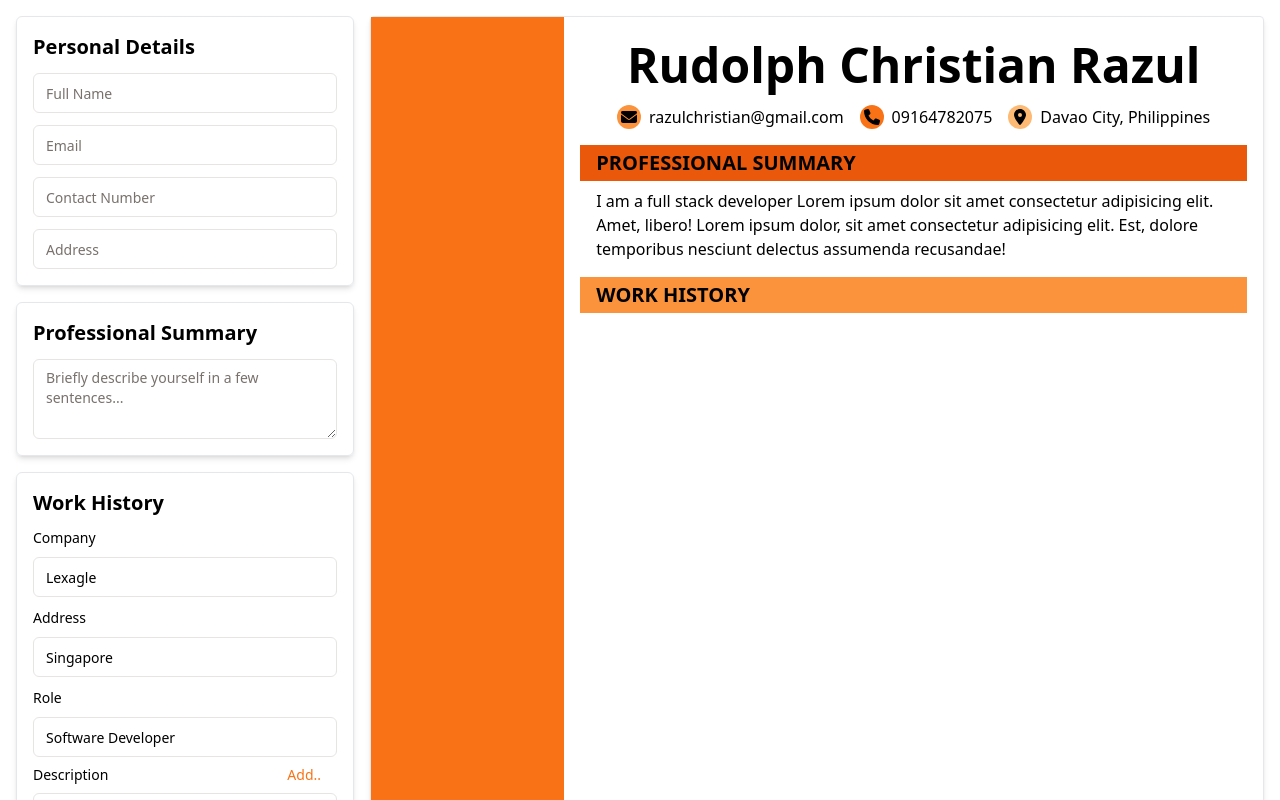
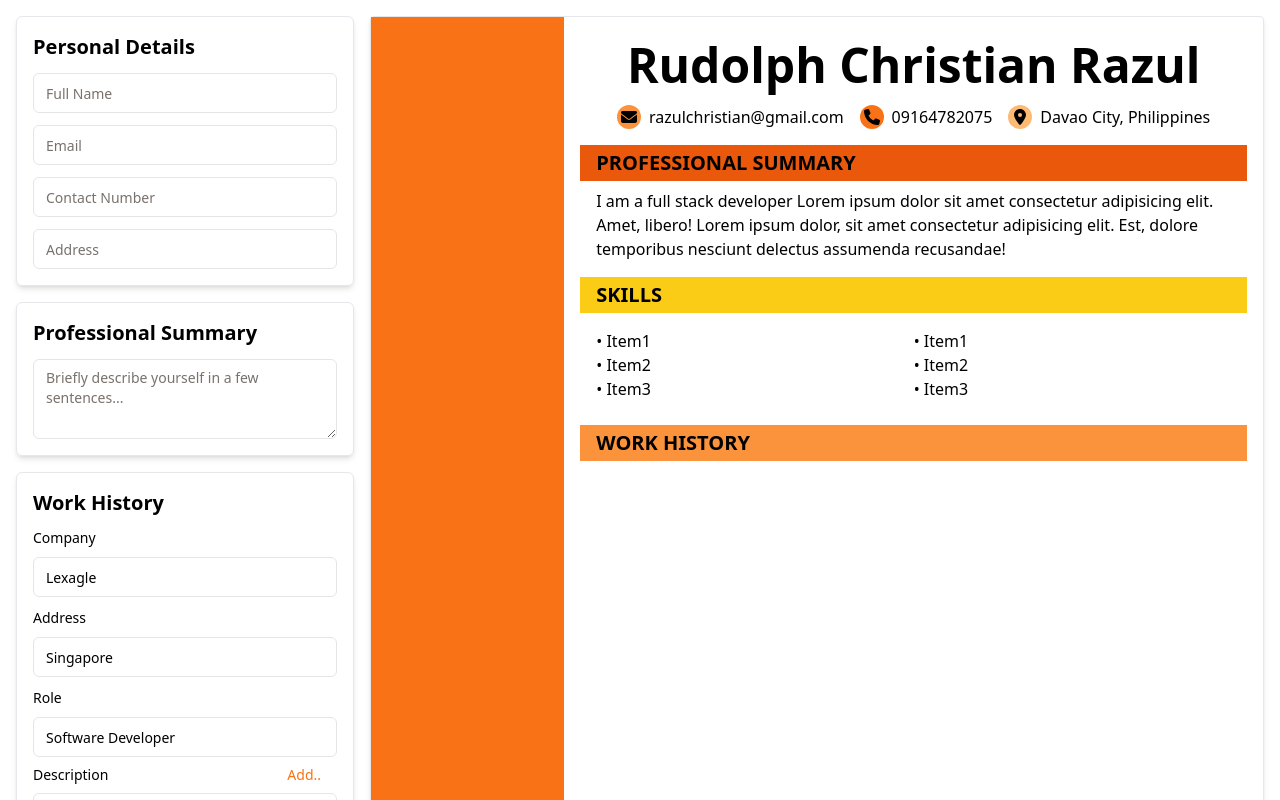
Before and after one commit to christianrazul/cv-architect, a React (Vite) app: page / in a window 1280 px wide. Shown: the top 800 px of the page. Built offline with nearby package versions, Linux system fonts and the light colour scheme.

Commit message:
Add Skills component to Resume.tsx and update styling

```diff
--- a/src/components/Resume.tsx
+++ b/src/components/Resume.tsx
@@ -1,6 +1,7 @@
 import Summary from "./Summary";
 import Header, { HeaderInfo } from "./Header";
 import WorkHistory from "./WorkHistory";
+import Skills from "./Skills";
 
 interface ResumeProps {
   header: HeaderInfo;
@@ -20,6 +21,7 @@ const Resume = ({ header, summary, workHistory }: ResumeProps) => {
           address={header.address}
         />
         <Summary summary={summary} />
+        <Skills />
         <WorkHistory workHistory={[...workHistory]} />
       </div>
     </div>
--- /dev/null
+++ b/src/components/Skills.tsx
@@ -0,0 +1,21 @@
+const Skills = () => {
+  return (
+    <div className="w-full">
+      <h1 className=" bg-yellow-400 py-1 pl-4 text-xl font-bold">SKILLS</h1>
+      <div className="grid w-full grid-cols-2 p-4">
+        <ul>
+          <li>• Item1</li>
+          <li>• Item2</li>
+          <li>• Item3</li>
+        </ul>
+        <ul>
+          <li>• Item1</li>
+          <li>• Item2</li>
+          <li>• Item3</li>
+        </ul>
+      </div>
+    </div>
+  );
+};
+
+export default Skills;
--- /dev/null
+++ b/src/components/SkillsForm.tsx
@@ -0,0 +1,5 @@
+const SkillsForm = () => {
+  return <div></div>;
+};
+
+export default SkillsForm;
--- a/src/style.css
+++ b/src/style.css
@@ -651,6 +651,10 @@ video {
   display: table;
 }
 
+.grid {
+  display: grid;
+}
+
 .h-10 {
   height: 2.5rem;
 }
@@ -691,16 +695,16 @@ video {
   width: 1rem;
 }
 
+.w-60 {
+  width: 15rem;
+}
+
 .w-7 {
   width: 1.75rem;
 }
 
 .w-72 {
   width: 18rem;
-}
-
-.w-80 {
-  width: 20rem;
 }
 
 .w-9 {
@@ -715,20 +719,12 @@ video {
   width: 100%;
 }
 
-.w-20 {
-  width: 5rem;
+.border-collapse {
+  border-collapse: collapse;
 }
 
-.w-40 {
-  width: 10rem;
-}
-
-.w-60 {
-  width: 15rem;
-}
-
-.border-collapse {
-  border-collapse: collapse;
+.grid-cols-2 {
+  grid-template-columns: repeat(2, minmax(0, 1fr));
 }
 
 .flex-col {
@@ -863,6 +859,11 @@ video {
   background-color: transparent;
 }
 
+.bg-yellow-400 {
+  --tw-bg-opacity: 1;
+  background-color: rgb(250 204 21 / var(--tw-bg-opacity));
+}
+
 .p-0 {
   padding: 0px;
 }
@@ -925,16 +926,12 @@ video {
   padding-top: 0.25rem;
 }
 
+.pt-2 {
+  padding-top: 0.5rem;
+}
+
 .pt-6 {
   padding-top: 1.5rem;
-}
-
-.pt-4 {
-  padding-top: 1rem;
-}
-
-.pt-2 {
-  padding-top: 0.5rem;
 }
 
 .text-left {
@@ -1023,12 +1020,6 @@ video {
 .shadow-md {
   --tw-shadow: 0 4px 6px -1px rgb(0 0 0 / 0.1), 0 2px 4px -2px rgb(0 0 0 / 0.1);
   --tw-shadow-colored: 0 4px 6px -1px var(--tw-shadow-color), 0 2px 4px -2px var(--tw-shadow-color);
-  box-shadow: var(--tw-ring-offset-shadow, 0 0 #0000), var(--tw-ring-shadow, 0 0 #0000), var(--tw-shadow);
-}
-
-.shadow-sm {
-  --tw-shadow: 0 1px 2px 0 rgb(0 0 0 / 0.05);
-  --tw-shadow-colored: 0 1px 2px 0 var(--tw-shadow-color);
   box-shadow: var(--tw-ring-offset-shadow, 0 0 #0000), var(--tw-ring-shadow, 0 0 #0000), var(--tw-shadow);
 }
 
```
